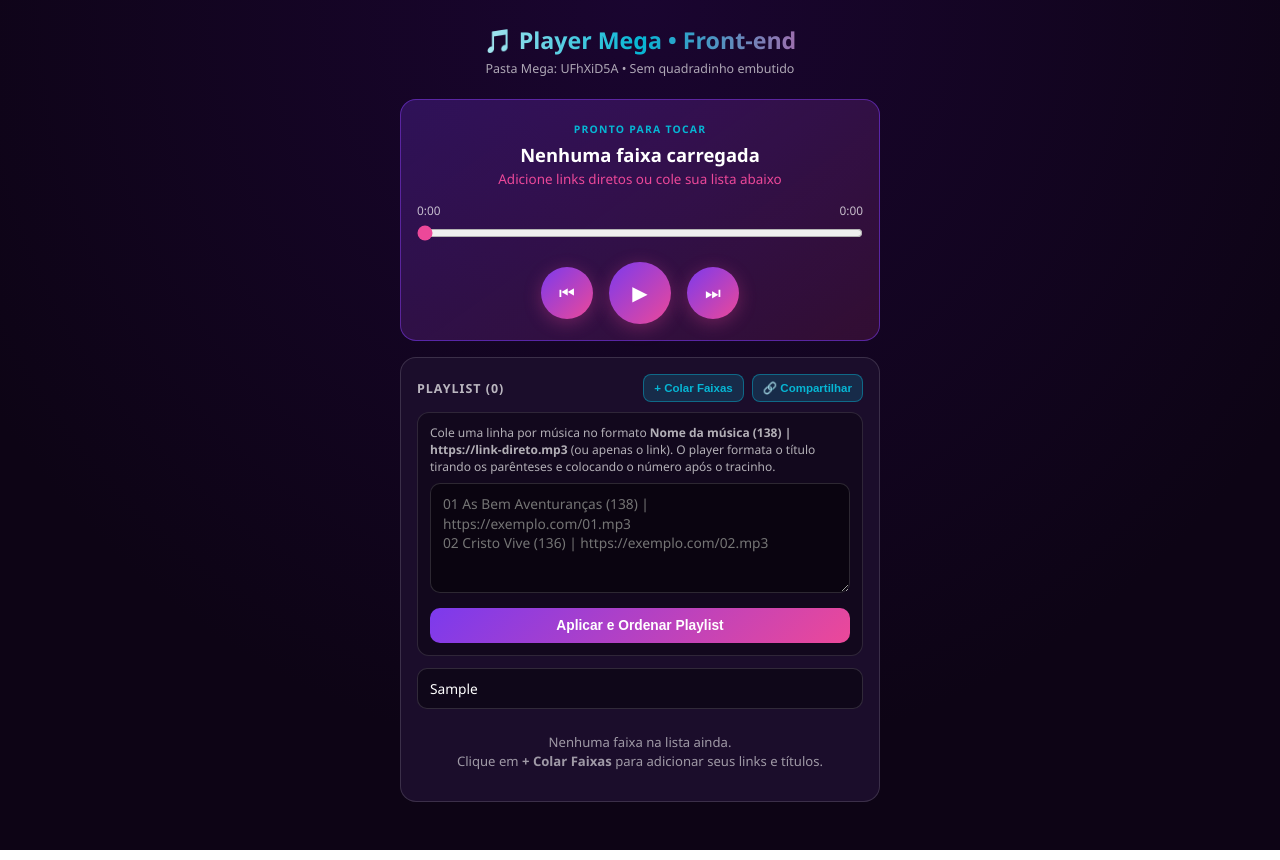
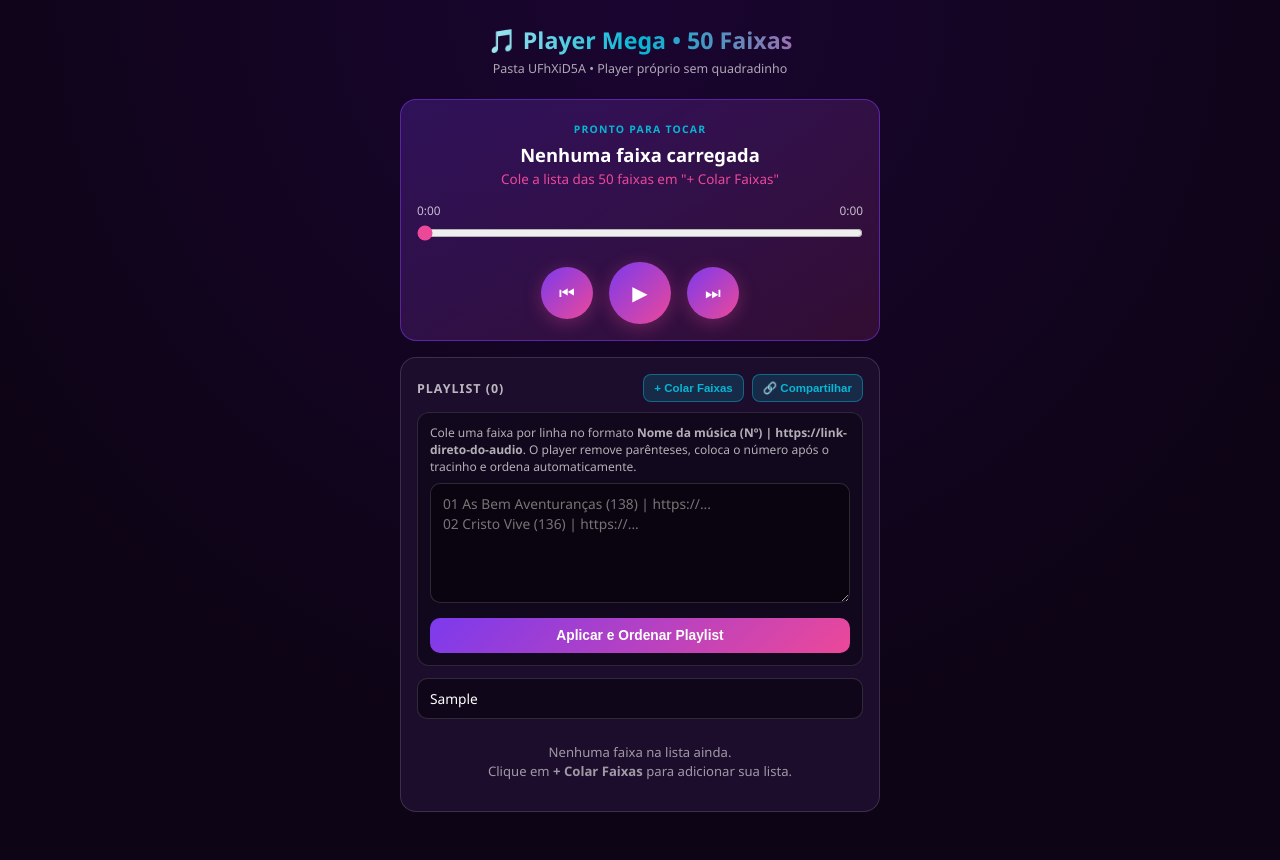
Before and after one commit to alancom1-com2/player_icisp_playback, a plain HTML site: page index.html in a window 1280 px wide. Both pictures are taken after typing "Sample" into the empty fields and a click on the button "+ Colar Faixas". Drawn offline with Linux system fonts and the light colour scheme.

Commit message:
Add files via upload

```diff
--- a/index.html
+++ b/index.html
@@ -3,7 +3,7 @@
 <head>
   <meta charset="UTF-8" />
   <meta name="viewport" content="width=device-width, initial-scale=1.0, maximum-scale=1.0" />
-  <title>Player Mega • Front-end</title>
+  <title>Player Mega • 50 Faixas</title>
   <style>
     *, *::before, *::after { box-sizing: border-box; margin: 0; padding: 0; }
     :root {
@@ -132,7 +132,7 @@
     }
     .search-input { margin-bottom: 10px; }
     .textarea-input {
-      min-height: 110px;
+      min-height: 120px;
       resize: vertical;
       margin-bottom: 10px;
       line-height: 1.4;
@@ -248,14 +248,14 @@
 <body>
   <div class="container">
     <header>
-      <h1>🎵 Player Mega • Front-end</h1>
-      <p>Pasta Mega: UFhXiD5A • Sem quadradinho embutido</p>
+      <h1>🎵 Player Mega • 50 Faixas</h1>
+      <p>Pasta UFhXiD5A • Player próprio sem quadradinho</p>
     </header>
 
     <section class="card now-playing">
       <div class="badge" id="status-badge">Pronto para tocar</div>
       <div id="track-title">Nenhuma faixa carregada</div>
-      <div id="track-artist">Adicione links diretos ou cole sua lista abaixo</div>
+      <div id="track-artist">Cole a lista das 50 faixas em "+ Colar Faixas"</div>
 
       <div class="progress-wrap">
         <div class="progress-row">
@@ -285,9 +285,9 @@
 
       <div class="importer-box" id="importer-box">
         <p class="importer-hint">
-          Cole uma linha por música no formato <strong>Nome da música (138) | https://link-direto.mp3</strong> (ou apenas o link). O player formata o título tirando os parênteses e colocando o número após o tracinho.
+          Cole uma faixa por linha no formato <strong>Nome da música (Nº) | https://link-direto-do-audio</strong>. O player remove parênteses, coloca o número após o tracinho e ordena automaticamente.
         </p>
-        <textarea class="textarea-input" id="raw-tracks-input" placeholder="01 As Bem Aventuranças (138) | https://exemplo.com/01.mp3&#10;02 Cristo Vive (136) | https://exemplo.com/02.mp3"></textarea>
+        <textarea class="textarea-input" id="raw-tracks-input" placeholder="01 As Bem Aventuranças (138) | https://...&#10;02 Cristo Vive (136) | https://..."></textarea>
         <button class="btn-primary" onclick="importTracksFromText()">Aplicar e Ordenar Playlist</button>
       </div>
 
@@ -386,7 +386,7 @@
         const meta = parseTitleAndSortKey(titlePart, idx);
         return {
           title: meta.formattedTitle,
-          artist: urlPart.includes('mega.nz') ? 'Mega • Requer link direto' : 'Front-end',
+          artist: urlPart.includes('mega.nz') ? 'Mega • Link não direto' : 'Front-end',
           url: urlPart,
           _sort: meta.sortKey,
           _idx: idx
@@ -459,7 +459,7 @@
         .filter(({ track }) => !query || track.title.toLowerCase().includes(query) || (track.artist || '').toLowerCase().includes(query));
 
       if (filtered.length === 0) {
-        ul.innerHTML = '<li style="color:rgba(255,255,255,0.58);font-size:0.82rem;text-align:center;padding:14px;line-height:1.45;">Nenhuma faixa na lista ainda.<br/>Clique em <strong>+ Colar Faixas</strong> para adicionar seus links e títulos.</li>';
+        ul.innerHTML = '<li style="color:rgba(255,255,255,0.58);font-size:0.82rem;text-align:center;padding:14px;line-height:1.45;">Nenhuma faixa na lista ainda.<br/>Clique em <strong>+ Colar Faixas</strong> para adicionar sua lista.</li>';
         return;
       }
 
@@ -490,10 +490,10 @@
       if (!t.url || t.url.includes('mega.nz')) {
         audioEl.removeAttribute('src');
         btnPlay.textContent = '▶';
-        statusBadge.textContent = 'Requer link direto';
+        statusBadge.textContent = 'Link Mega não direto';
         renderPlaylist();
         if (autoStart) {
-          showToast('Links do Mega não tocam direto na tag <audio> sem link direto de arquivo.');
+          showToast('O link do Mega não fornece áudio direto para o player HTML5.');
         }
         return;
       }
```
